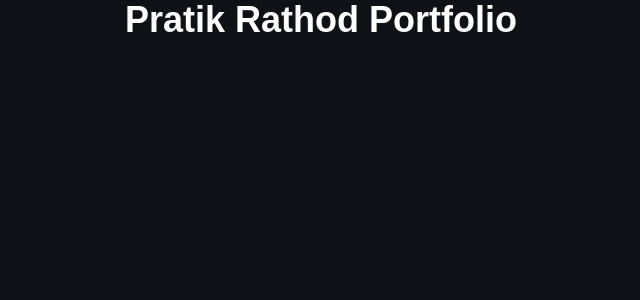
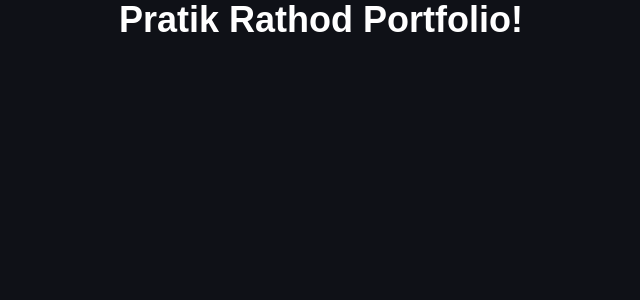
Before and after one commit to PratikRathod712/pratik-rathod-portfolio, a React (Vite) app: page / in a window 1280 px wide. Shown: the top 300 px of the page, without its empty margins (319-959 px from the left). Built offline with nearby package versions, Linux system fonts and the light colour scheme.

Commit message:
Git Test on new machine

```diff
--- a/src/App.jsx
+++ b/src/App.jsx
@@ -2,7 +2,7 @@ function App() {
   return (
     <div>
       <h1 className="text-4xl font-bold text-center mt-20">
-        Pratik Rathod Portfolio
+        Pratik Rathod Portfolio!
       </h1>
     </div>
   )
```
